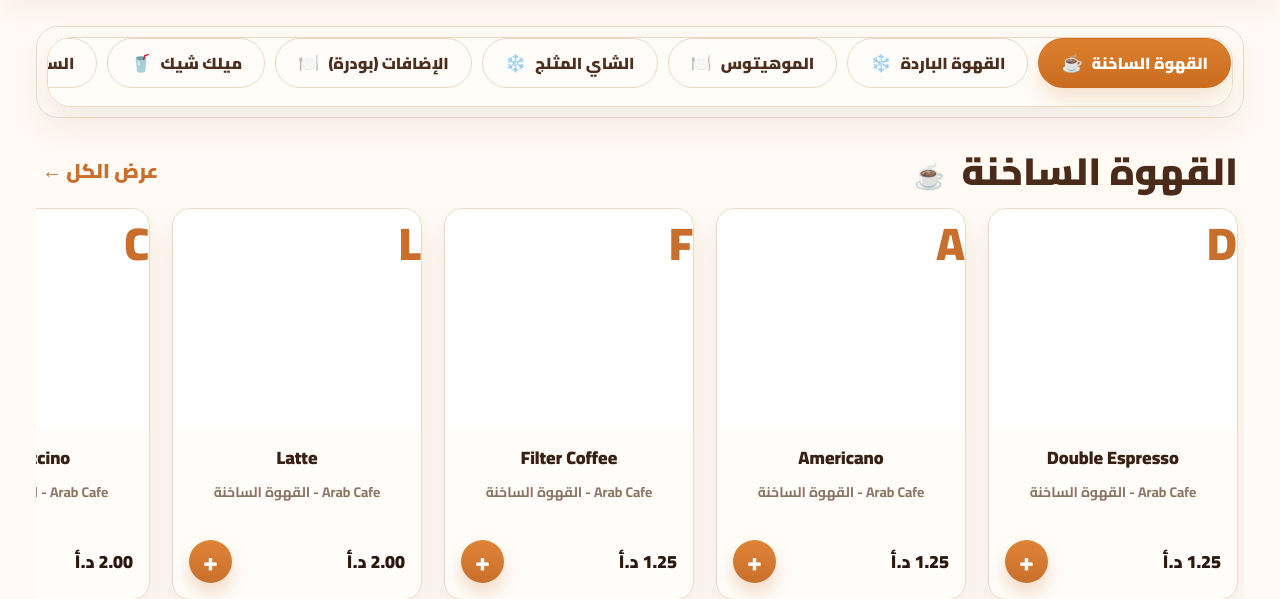
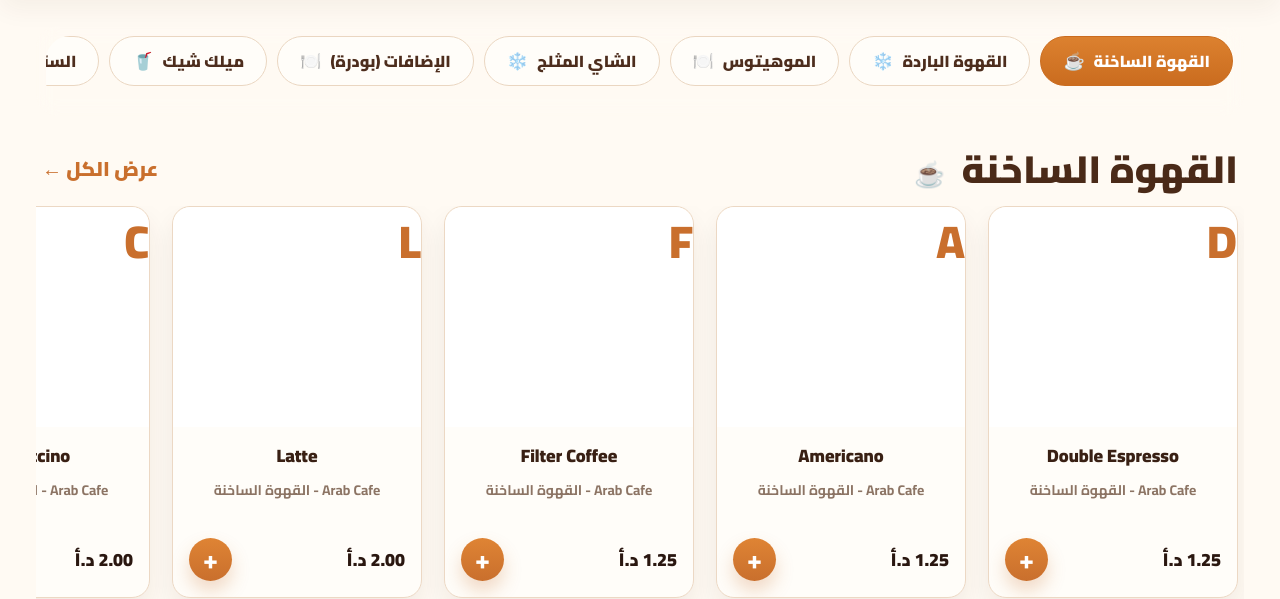
Before and after one commit to yousef-yasin/ArabCafe, a Flask app: page / in a window 1280 px wide. Shown: the part 92-691 px from the top of the page. Run offline with Flask 3, Linux system fonts and the light colour scheme; some libraries are stand-ins or nearby versions.

Commit message:
Arab Cafe latest update

```diff
--- a/cafeteria_db_ready/static/css/style.css
+++ b/cafeteria_db_ready/static/css/style.css
@@ -2449,3 +2449,48 @@ body.student-layout .student-product-body{
     min-height:150px !important;
   }
 }
+
+
+/* =========================================================
+   FINAL: remove category shell + categoryTabs background
+   keep only the pills/titles
+   ========================================================= */
+.student-category-shell,
+#categoryTabs.student-category-tabs,
+.student-category-tabs {
+    background: transparent !important;
+    background-color: transparent !important;
+    background-image: none !important;
+    border: 0 !important;
+    outline: 0 !important;
+    box-shadow: none !important;
+}
+
+.student-category-shell::before,
+.student-category-shell::after,
+#categoryTabs.student-category-tabs::before,
+#categoryTabs.student-category-tabs::after,
+.student-category-tabs::before,
+.student-category-tabs::after {
+    display: none !important;
+    content: none !important;
+    background: transparent !important;
+    border: 0 !important;
+    box-shadow: none !important;
+}
+
+/* remove any extra rounded rectangle layer on the direct tabs holder */
+.student-category-shell > *,
+#categoryTabs {
+    background-color: transparent !important;
+    background-image: none !important;
+    box-shadow: none !important;
+}
+
+/* keep each category button itself as the only visible pill */
+.student-category-tabs a,
+.student-category-tabs button,
+#categoryTabs a,
+#categoryTabs button {
+    box-shadow: none !important;
+}
```
